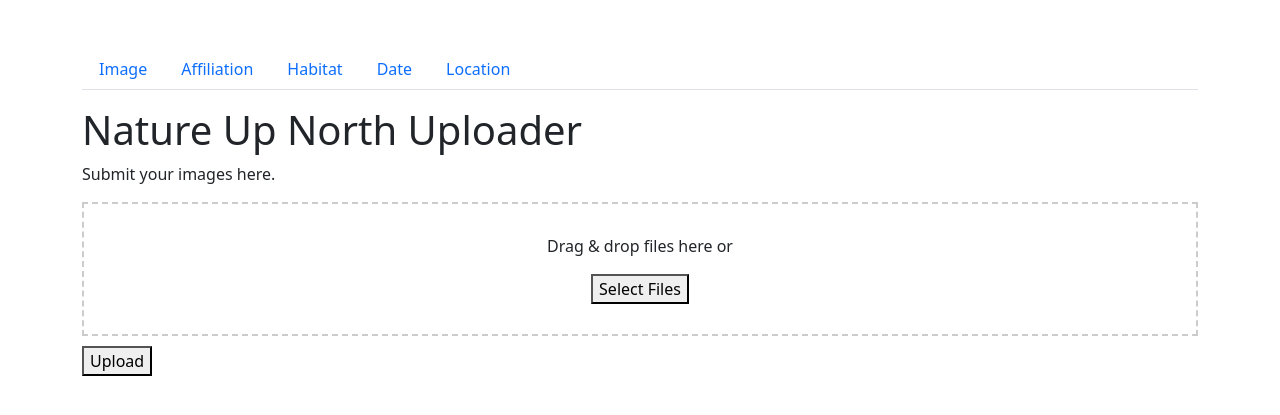
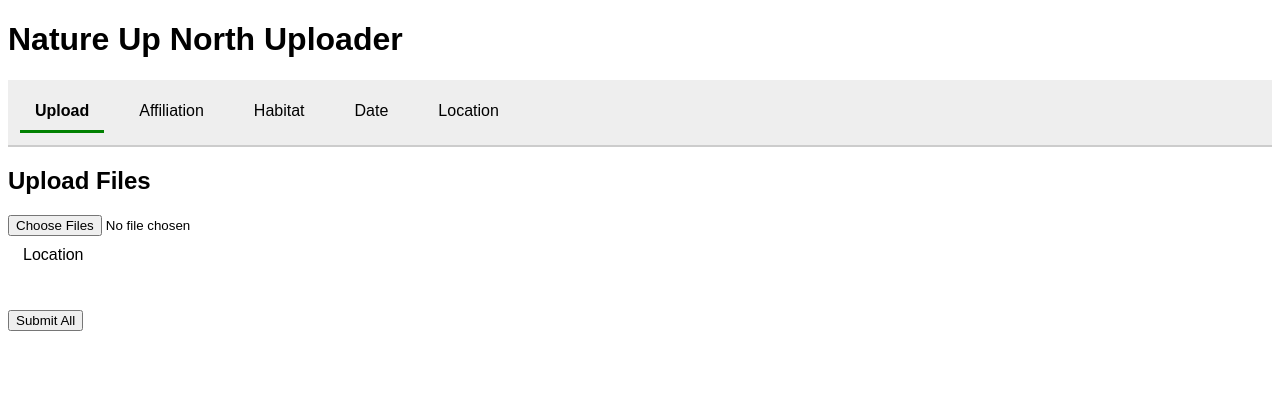
Before and after one commit to NatureUpNorth/Dorsie, a Flask app: page /index in a window 1280 px wide. Shown: the top 415 px of the page. Run offline with Flask 3, Linux system fonts and the light colour scheme; the visitor is signed in with stand-in values (Sample User, id 1).

Commit message:
Changed index.html to allow one-URL multi-tab format

```diff
--- a/uploader/templates/index.html
+++ b/uploader/templates/index.html
@@ -1,166 +1,332 @@
-{% extends 'base.html' %}
-{% block content %}
-<!--<h3>Upload Image</h3>-->
-<!--<form method="POST" enctype="multipart/form-data">-->
-<!--    <div class="mb-3">-->
-<!--        <label for="image" class="form-label">Choose Image</label>-->
-<!--        <input type="file" name="image" class="form-control" required>-->
-<!--    </div>-->
-<!--    <button type="submit" class="btn btn-primary">Next</button>-->
+<!DOCTYPE html>
+<html>
+<head>
+    <meta charset="utf-8">
+    <title>Nature Up North</title>
 
-<!--<!doctype html>-->
-<!--<html lang="en">-->
-<!--<head>-->
-<!--<meta charset="UTF-8">-->
-<!--<title>Nature Up North Uploader</title>-->
-<!--</head>-->
-<!--<body>-->
+    <style>
+        body { font-family: Arial, sans-serif; }
+
+        .tabs {
+            display: flex;
+            gap: 20px;
+            background: #eee;
+            padding: 12px;
+            border-bottom: 2px solid #ccc;
+        }
+        .tab {
+            padding: 10px 15px;
+            cursor: pointer;
+        }
+        .tab.active {
+            border-bottom: 3px solid green;
+            font-weight: bold;
+        }
+
+        .tab.error {
+            border-bottom: 3px solid red !important;
+            color: red;
+            font-weight: bold;
+        }
+
+        .section {
+            display: none;
+            margin-top: 20px;
+        }
+        .section.active {
+            display: block;
+        }
+    </style>
+</head>
+<body>
+
 <h1>Nature Up North Uploader</h1>
-<p>Submit your images here.</p>
 
-<!-- Show flash messages -->
+<!-- Flash messages -->
 {% with messages = get_flashed_messages() %}
 {% if messages %}
 <ul style="color: green;">
-{% for message in messages %}
-<li>{{ message }}</li>
-{% endfor %}
+    {% for msg in messages %}
+        <li>{{ msg }}</li>
+    {% endfor %}
 </ul>
 {% endif %}
 {% endwith %}
 
-<!-- Upload form, action=/ sends files to the flask /upload route -->
-<!-- multipart/form-data lets file data be sent -->
-<form id="upload-form" action="/upload" method="post" enctype="multipart/form-data">
 
-<!-- Drag and drop area -->
-<div id="drop-area" style="border:2px dashed #ccc; padding:30px; text-align:center; margin-bottom:10px;">
-<p>Drag & drop files here or</p>
-<input type="file" webkitdirectory id="fileElem" name="file" style="display:none" multiple accept="image/*,video/*,audio/*" onchange="handleFiles(this.files)">
-<!-- Progress Bar -->
-<progress id="upload-progress" value="0" max="100"style="width:100%; display:none;"> </progress>
-
-<!-- Button to open the file -->
-<button type="button" onclick="document.getElementById('fileElem').click();">Select Files</button>
+<!-- TABS -->
+<div class="tabs">
+    <div class="tab active" data-target="upload">Upload</div>
+    <div class="tab" data-target="affiliation">Affiliation</div>
+    <div class="tab" data-target="habitat">Habitat</div>
+    <div class="tab" data-target="dates">Date</div>
+    <div class="tab" data-target="location">Location</div>
 </div>
 
-<!-- List of files to be uploaded-->
-<div id="file-list"></div>
-<button type="submit">Upload</button>
+
+<!-- All tabs appear in one form, one URL -->
+<form action="/submit_all" method="POST" enctype="multipart/form-data">
+
+    <!-- Upload Section -->
+    <div id="upload" class="section active">
+        <h2>Upload Files</h2>
+        <input type="file" name="file" multiple required>
+    </div>
+
+
+    <!-- Affiliation Section -->
+    <div id="affiliation" class="section">
+        <h4>Affiliation</h4>
+
+        <!-- MAIN AFFILIATION -->
+        <div class="mb-3">
+            <label class="form-label">Affiliation Type</label>
+            <select class="form-select" id="affiliation_type" name="affiliation_type" required>
+                <option value="" disabled selected>Select affiliation</option>
+                <option value="University">University</option>
+                <option value="School">School</option>
+                <option value="Government">Government</option>
+                <option value="Other">Other</option>
+            </select>
+        </div>
+
+        <!-- SUB-AFFILIATION: always enabled (2nd dropdown list) -->
+        <div class="mb-3" id="subAffiliationContainer">
+            <label class="form-label">Sub-Affiliation</label>
+            <input type="text" class="form-control" id="sub_affiliation"
+                   name="sub_affiliation" placeholder="Select affiliation first" required>
+        </div>
+    </div>
+
+
+    <!-- Habitat Section -->
+    <div id="habitat" class="section">
+        <h2>Habitat</h2>
+
+        <!-- MAIN HABITAT -->
+        <div class="mb-3">
+            <label class="form-label">Urbanization Level</label>
+            <select class="form-select" id="mainHabitat" name="mainHabitat" required>
+                <option value="" disabled selected>Select habitat type</option>
+                <option value="urban">Urban</option>
+                <option value="suburban">Suburban</option>
+                <option value="rural">Rural</option>
+                <option value="wild">Wild</option>
+            </select>
+        </div>
+
+        <!-- SUB-HABITAT WILL ALWAYS BE ENABLED (the 2nd dropdown list) -->
+        <div class="mb-3">
+            <label class="form-label">Sub-Habitat</label>
+            <select class="form-select" id="subHabitat" name="subHabitat" required>
+                <option value="" disabled selected>Select a main habitat first</option>
+            </select>
+        </div>
+    </div>
+
+
+    <!-- Date Section -->
+    <div id="dates" class="section">
+        <h2>Deployment Dates</h2>
+
+        <div class="mb-3">
+            <label class="form-label">Start of Camera Deployment</label>
+            <input type="date" id="start_date" name="start_date" class="form-control" required>
+        </div>
+
+        <div class="mb-3">
+            <label class="form-label">End of Camera Deployment</label>
+            <input type="date" id="end_date" name="end_date" class="form-control" required>
+            <div id="dateError" style="color:red; display:none; margin-top:5px;">
+                ! End date cannot be before start date.
+            </div>
+        </div>
+    </div>
+
+
+    <!-- Location Section -->
+    <div class="tab">
+        <a href="/location" style="text-decoration:none; color:inherit;">Location</a>
+    </div>
+
+
+    <br><br>
+    <button type="submit" id="submitAll">Submit All</button>
+
 </form>
 
-<!-- JavaScript -->
+
+<!-- TAB SWITCHING -->
 <script>
-// get page elements
-let dropArea = document.getElementById('drop-area');
-let fileList = document.getElementById('file-list');
-let filesToUpload = [];
+document.querySelectorAll(".tab").forEach(tab => {
+    tab.addEventListener("click", () => {
 
-// highlight area when dragging files over it
-dropArea.addEventListener('dragover', (e) => {
-e.preventDefault();
-dropArea.style.background = '#eee';
+        document.querySelectorAll(".tab").forEach(t => t.classList.remove("active"));
+        tab.classList.add("active");
+
+        document.querySelectorAll(".section").forEach(sec => sec.classList.remove("active"));
+        document.getElementById(tab.dataset.target).classList.add("active");
+    });
 });
+</script>
 
-// remove highlight when not dragging over
-dropArea.addEventListener('dragleave', (e) => {
-e.preventDefault();
-dropArea.style.background = '';
+
+<!-- SUBMIT VALIDATION -->
+<script>
+document.getElementById("submitAll").addEventListener("click", function (event) {
+    event.preventDefault();
+
+    const tabs = document.querySelectorAll(".tab");
+    const sections = document.querySelectorAll(".section");
+
+    let firstInvalidTab = null;
+    let formIsValid = true;
+
+    tabs.forEach(tab => tab.classList.remove("error"));
+
+    sections.forEach(section => {
+        const requiredFields = section.querySelectorAll("[required]");
+        let sectionValid = true;
+
+        requiredFields.forEach(field => {
+            if (!field.value) {
+                sectionValid = false;
+                formIsValid = false;
+            }
+        });
+
+        if (!sectionValid) {
+            const tab = document.querySelector(`.tab[data-target="${section.id}"]`);
+            tab.classList.add("error");
+
+            if (!firstInvalidTab) firstInvalidTab = tab;
+        }
+    });
+
+    if (!formIsValid) {
+        firstInvalidTab.click();
+        return;
+    }
+
+    event.target.closest("form").submit();
 });
+</script>
 
-// handle dropped files
-dropArea.addEventListener('drop', (e) => {
-e.preventDefault();
-dropArea.style.background = '';
-handleFiles(e.dataTransfer.files);
+
+<!-- AFFILIATION DROPDOWN -->
+<script>
+document.addEventListener("DOMContentLoaded", function () {
+
+    const affiliationSelect = document.getElementById("affiliation_type");
+    const subContainer = document.getElementById("subAffiliationContainer");
+
+    const options = {
+        "University": ["St. Lawrence", "Clarkson", "SUNY Canton"],
+        "School": [
+            "Canton Central",
+            "Colton-Pierrepont Central School",
+            "Little River Community School",
+            "Massena Central School"
+        ]
+    };
+
+    affiliationSelect.addEventListener("change", function () {
+        const selected = this.value;
+
+        if (options[selected]) {
+            subContainer.innerHTML = `
+                <label class="form-label">Sub-Affiliation</label>
+                <select class="form-select" id="sub_affiliation" name="sub_affiliation" required>
+                    <option value="" disabled selected>Select sub-affiliation</option>
+                </select>
+            `;
+
+            const sel = document.getElementById("sub_affiliation");
+
+            options[selected].forEach(opt => {
+                const o = document.createElement("option");
+                o.value = opt;
+                o.textContent = opt;
+                sel.appendChild(o);
+            });
+        }
+        else {
+            subContainer.innerHTML = `
+                <label class="form-label">Sub-Affiliation</label>
+                <input type="text" class="form-control" id="sub_affiliation"
+                       name="sub_affiliation" placeholder="Enter affiliation name" required>
+            `;
+        }
+    });
+
 });
+</script>
 
-// show selected files in a list with remove buttons
-function renderFileList() {
-fileList.innerHTML = '';
-filesToUpload.forEach((f, idx) => {
-let row = document.createElement('div');
-row.style.display = 'flex';
-row.style.justifyContent = 'space-between';
-row.style.alignItems = 'center';
-row.style.padding = '4px 0';
-let name = document.createElement('span');
-name.textContent = f.webkitRelativePath || f.name;
-let removeBtn = document.createElement('button');
-removeBtn.type = 'button';
-removeBtn.textContent = 'Remove';
-removeBtn.onclick = () => {
-filesToUpload.splice(idx, 1);
-syncInputFiles();
-renderFileList();
-};
-row.appendChild(name);
-row.appendChild(removeBtn);
-fileList.appendChild(row);
+
+<!-- HABITAT DROPDOWN -->
+<script>
+const mainHabitat = document.getElementById("mainHabitat");
+const subHabitatSelect = document.getElementById("subHabitat");
+
+const subHabitats = [
+    "Deciduous Forest",
+    "Mixed Forest",
+    "Evergreen Forest",
+    "Plantation Forest",
+    "Natural Field or Meadow (Old Field)",
+    "Agricultural Field",
+    "Public Park/School Grounds",
+    "Home Lawn",
+    "Garden",
+    "Wetland Edge",
+    "Edge Between Two Habitats",
+    "Other"
+];
+
+mainHabitat.addEventListener("change", function () {
+
+    subHabitatSelect.innerHTML = "";
+
+    const defaultOpt = document.createElement("option");
+    defaultOpt.value = "";
+    defaultOpt.textContent = "Select sub-habitat";
+    defaultOpt.disabled = true;
+    defaultOpt.selected = true;
+    subHabitatSelect.appendChild(defaultOpt);
+
+    subHabitats.forEach(hab => {
+        const o = document.createElement("option");
+        o.value = hab;
+        o.textContent = hab;
+        subHabitatSelect.appendChild(o);
+    });
 });
+</script>
+
+
+<!-- DATE VALIDATION -->
+<script>
+const startDate = document.getElementById("start_date");
+const endDate = document.getElementById("end_date");
+const dateError = document.getElementById("dateError");
+
+function validateDates() {
+
+    if (!startDate.value || !endDate.value) {
+        dateError.style.display = "none";
+        return;
+    }
+
+    if (endDate.value < startDate.value) {
+        dateError.style.display = "block";
+    } else {
+        dateError.style.display = "none";
+    }
 }
 
-// copies all files from filesToUpload array to the hidden file input
-// so they get submitted with the form
-function syncInputFiles() {
-let input = document.getElementById('fileElem');
-let dt = new DataTransfer();
-filesToUpload.forEach(f => dt.items.add(f));
-input.files = dt.files;
-}
+startDate.addEventListener("change", validateDates);
+endDate.addEventListener("change", validateDates);
+</script>
 
-// add new files and refresh list
-function handleFiles(files) {
-// When adding, keep existing files (allow multiple drags)
-filesToUpload = filesToUpload.concat(Array.from(files));
-renderFileList();
-syncInputFiles();
-}
-
-// start of progress bar implementation
-// Intercept the form submission
-document.getElementById('upload-form').addEventListener('submit', function(e) {
-e.preventDefault(); // Stop the normal page reload
-
-const progressBar = document.getElementById('upload-progress');
-progressBar.style.display = 'block';
-progressBar.value = 0;
-
-const formData = new FormData();
-filesToUpload.forEach(f => formData.append('file', f));
-
-const xhr = new XMLHttpRequest();
-xhr.open('POST', '/upload', true);
-
-// Update progress bar as upload progresses
-xhr.upload.onprogress = function(event) {
-if (event.lengthComputable) {
-const percent = (event.loaded / event.total) * 100;
-progressBar.value = percent;
-}
-};
-
-// When upload is finished
-xhr.onload = function() {
-if (xhr.status === 200) {
-progressBar.value = 100;
-alert('Upload complete!');
-filesToUpload = [];
-renderFileList();
-progressBar.style.display = 'none';
-} else {
-alert('Upload failed. Try again.');
-progressBar.style.display = 'none';
-}
-};
-
-xhr.send(formData);
-});
-// end of progress bar implementation
-
-</script>
-<!--</body>-->
-<!--</html>-->
-
-</form>
-{% endblock %}
+</body>
+</html>
```
